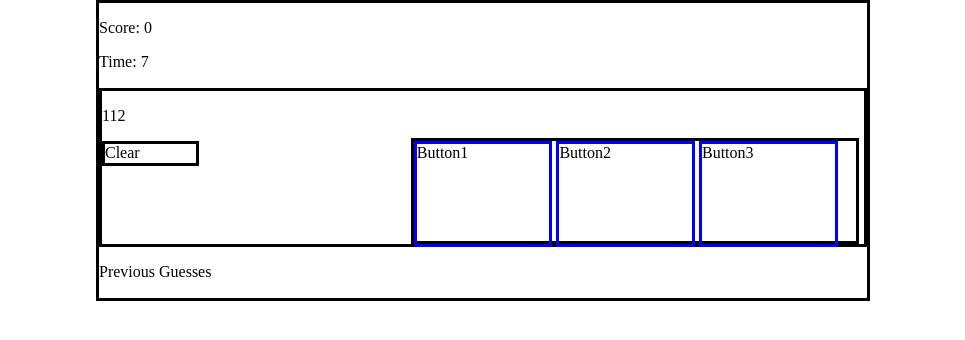
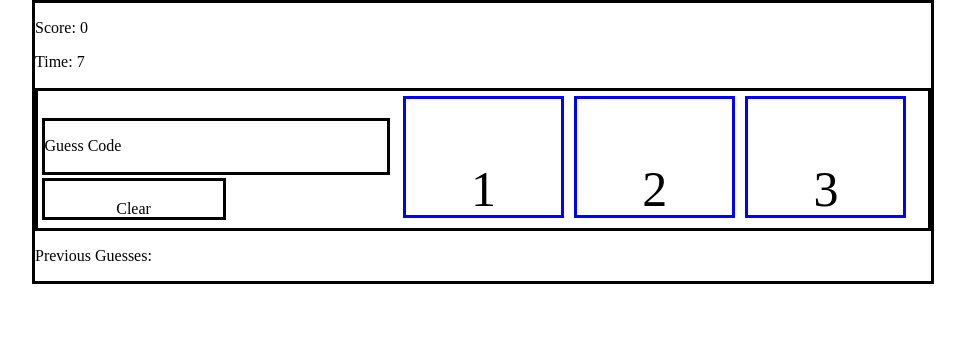
Before and after one commit to Christian-Wan/CodeBreaker, a plain HTML site: page index.html in a window 1280 px wide. Shown: the whole page, without its empty margins (157-1122 px from the left). Drawn offline with nearby package versions, Linux system fonts and the light colour scheme.

Commit message:
Add files via upload

```diff
--- a/index.css
+++ b/index.css
@@ -8,10 +8,11 @@ span {
     display: inline-block;
 }
 #container {
-    width: 60%;
+    width: 70%;
     height: 100%;
     margin:auto;
     border: 3px solid;
+    min-width: 500px;
 }
 #safe {
     border: 3px solid;
@@ -21,17 +22,40 @@ span {
     border-color: blue;
 }
 .button {
+    font-size: 50px;
     width: 30%;
-    height: 100%;
+    height:inherit;
     border-style: solid;
-    margin:0%
+    margin: 1%;
+    padding: 0%;
+    overflow: hidden;
+    line-height: 180px;
+    vertical-align: middle;
+    text-align:center;
+    aspect-ratio: 4/3;
+}
+#button1 {
+    float: inline-start;
+}
+#button2 {
+    float:left;
+}
+#button3 {
+    float: left;
+    white-space: nowrap;
+}
+#clearButton {
+    font-size: 100%;
+    width: 50%;
+    line-height: 55px;
+    aspect-ratio: 5/1;
 }
 #containButton {
     width: 58%;
+    padding: 0%;
+    height: 100%;
     margin:0%;
 }
-.containButtons {
-    width: 100%;
-    height: 100px;
-    margin:0%;
+#containGuess {
+    margin: 1%;
 }
--- a/index.html
+++ b/index.html
@@ -12,19 +12,19 @@
             <p id="clock">Time:</p>
             <div id="safe">
                 <span id="takeSpace">
-                    <p id="currentGuess"></p>
-                    <div class = "button" onclick="clearCurrentGuess()">Clear</div>
+                    <div id="containGuess">
+                        <p id="currentGuess"></p>
+                    </div>
+                    <div class = "button" onclick="clearCurrentGuess()" id="clearButton">Clear</div>
 
                 </span>
                 <span id="containButton">
-                    <div class="containButtons">
-                        <span class="button" onclick="addGuess(1)">Button1</span>
-                        <span class="button" onclick="addGuess(2)">Button2</span>
-                        <span class="button" onclick="addGuess(3)">Button3</span>
-                    </div>
+                        <span class="button" onclick="addGuess(1)" id="button1">1</span>
+                        <span class="button" onclick="addGuess(2)" id="button2">2</span>
+                        <span class="button" onclick="addGuess(3)" id="button3">3</span>
                 </span>
             </div>
-            <p id="previousGuesses">Previous Guesses</p>
+            <p id="previousGuesses">Previous Guesses:</p>
         </div>
         <script src="index.js"></script>
     </body>
--- a/index.js
+++ b/index.js
@@ -12,6 +12,7 @@ function startRound() {
     time = 7;
     randomCode();
     updateHTML();
+    guessEl.innerHTML = "Guess Code"
 }
 
 function randomCode() {
@@ -20,7 +21,6 @@ function randomCode() {
         number = Math.floor(Math.random() * 3) + 1;
         code += number.toString();
     }
-    guessEl.innerHTML = code;
 }
 
 function addGuess(value) {
@@ -28,17 +28,16 @@ function addGuess(value) {
     guessEl.innerHTML = guess;
     if (guess.length == 3) {
         checkAnswer();
-        guessEl.innerHTML = ""
     }
 }
 
 function checkAnswer() {
     if (guess === code) {
         score += time;
-        time = 7;
+        guessEl.innerHTML = "Guess Code"
+        startRound();
         previousGuesses = [];
         clearGuesses();
-        startRound()
     }
     else {
         time--;
@@ -53,8 +52,10 @@ function checkAnswer() {
             clearGuesses();
             startRound();
         }
+        updateHTML()
     }
     guess = "";
+    guessEl.innerHTML = "Guess Code"
 }
 
 function addToGuesses(highOrLow) {
@@ -67,7 +68,7 @@ function clearGuesses() {
 
 function clearCurrentGuess() {
     guess = "";
-    guessEl.innerHTML = ""
+    guessEl.innerHTML = "Guess Code"
 }
 
 function updateHTML() {
```
